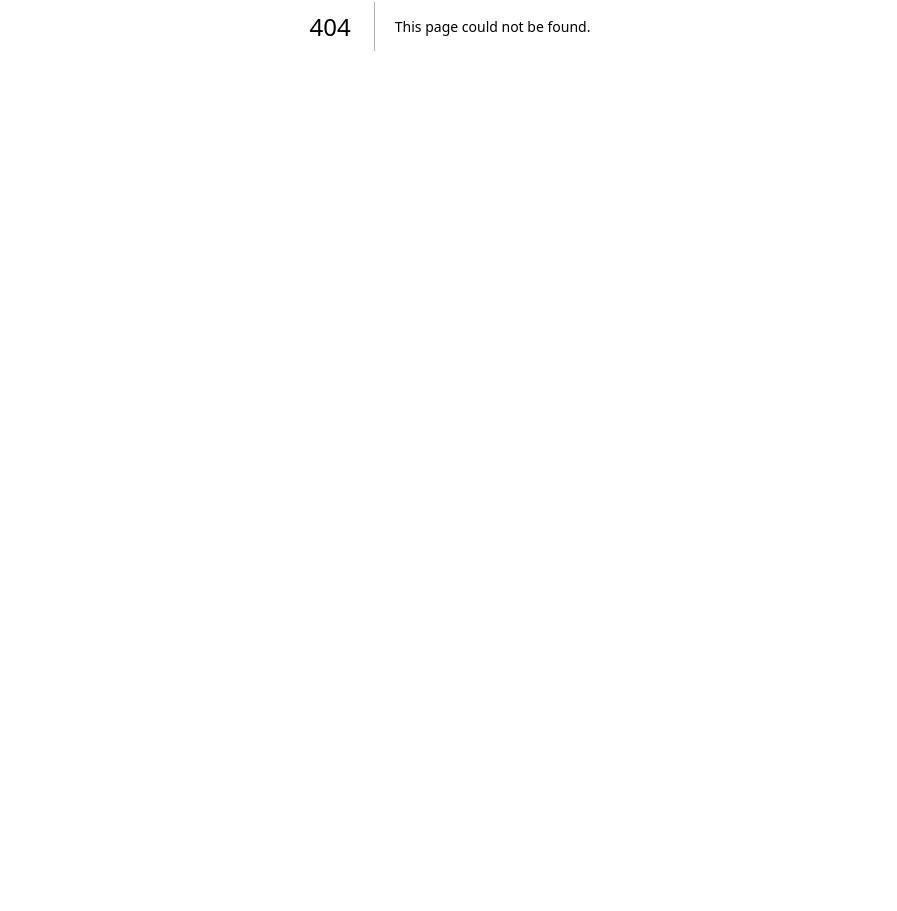
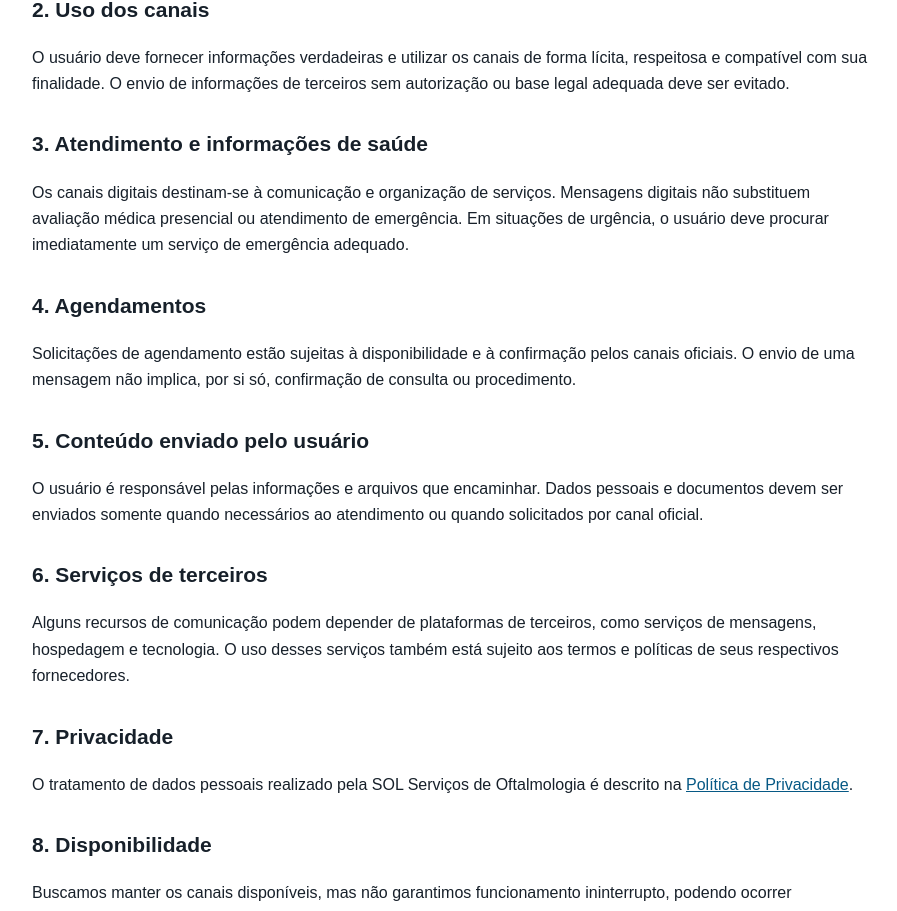
Before and after one commit to f3lip392/Sol-Ji-Parana, a Next.js app: page /termos-de-servico in a window 1280 px wide. Before the commit this address had no page. Shown: the part 374-1285 px from the top of the page, without its empty margins (190-1087 px from the left). Before the commit the page ends 800 px from the top, so only its background shows below. Built offline with nearby package versions, Linux system fonts and the light colour scheme.

Commit message:
Add app/termos-de-servico/page.tsx

```diff
--- /dev/null
+++ b/app/termos-de-servico/page.tsx
@@ -0,0 +1,13 @@
+export default function Terms(){return <main><header><h1>Termos de Serviço</h1><p className="muted">SOL SERVICOS DE OFTALMOLOGIA LTDA — CNPJ 00.898.428/0008-70</p><p className="muted">Última atualização: 18 de setembro de 2026</p></header>
+<h2>1. Objeto</h2><p>Estes Termos regulam o uso dos canais digitais e dos serviços de atendimento disponibilizados pela SOL Serviços de Oftalmologia, inclusive canais de comunicação utilizados para informações, solicitações e agendamentos.</p>
+<h2>2. Uso dos canais</h2><p>O usuário deve fornecer informações verdadeiras e utilizar os canais de forma lícita, respeitosa e compatível com sua finalidade. O envio de informações de terceiros sem autorização ou base legal adequada deve ser evitado.</p>
+<h2>3. Atendimento e informações de saúde</h2><p>Os canais digitais destinam-se à comunicação e organização de serviços. Mensagens digitais não substituem avaliação médica presencial ou atendimento de emergência. Em situações de urgência, o usuário deve procurar imediatamente um serviço de emergência adequado.</p>
+<h2>4. Agendamentos</h2><p>Solicitações de agendamento estão sujeitas à disponibilidade e à confirmação pelos canais oficiais. O envio de uma mensagem não implica, por si só, confirmação de consulta ou procedimento.</p>
+<h2>5. Conteúdo enviado pelo usuário</h2><p>O usuário é responsável pelas informações e arquivos que encaminhar. Dados pessoais e documentos devem ser enviados somente quando necessários ao atendimento ou quando solicitados por canal oficial.</p>
+<h2>6. Serviços de terceiros</h2><p>Alguns recursos de comunicação podem depender de plataformas de terceiros, como serviços de mensagens, hospedagem e tecnologia. O uso desses serviços também está sujeito aos termos e políticas de seus respectivos fornecedores.</p>
+<h2>7. Privacidade</h2><p>O tratamento de dados pessoais realizado pela SOL Serviços de Oftalmologia é descrito na <a href="/politica-de-privacidade">Política de Privacidade</a>.</p>
+<h2>8. Disponibilidade</h2><p>Buscamos manter os canais disponíveis, mas não garantimos funcionamento ininterrupto, podendo ocorrer indisponibilidades por manutenção, falhas de terceiros ou eventos fora de nosso controle.</p>
+<h2>9. Alterações</h2><p>Estes Termos poderão ser atualizados quando necessário. A versão vigente ficará disponível nesta página.</p>
+<h2>10. Contato</h2><p>Para informações sobre os serviços, utilize os canais oficiais de atendimento da SOL Serviços de Oftalmologia.</p>
+<footer>Ao utilizar os canais digitais da SOL Serviços de Oftalmologia, o usuário declara estar ciente destes Termos.</footer>
+</main>}
```
